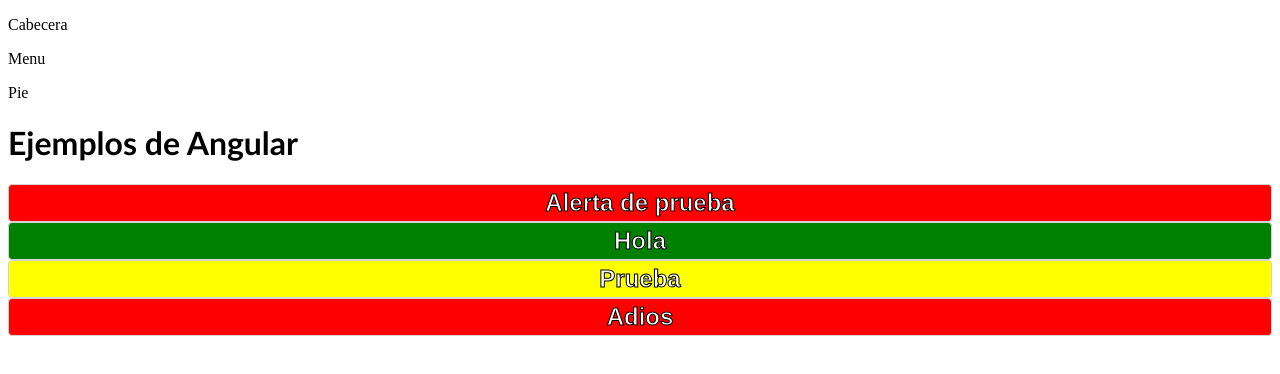
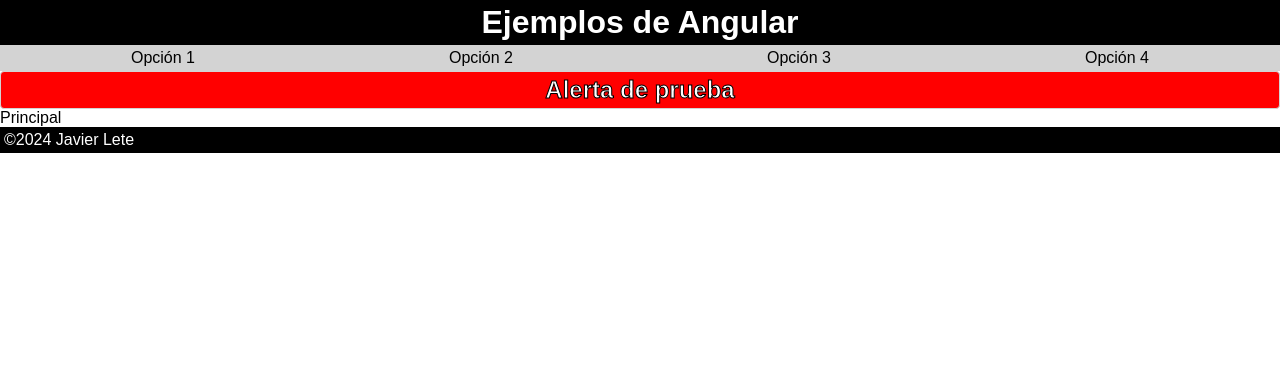
Before and after one commit to javierlete/angular-25-04, an Angular app in the folder ejemplos/: page / in a window 1280 px wide. Shown: the top 374 px of the page. Built offline with nearby package versions, Linux system fonts and the light colour scheme.

Commit message:
Componentes colocados con estilos

```diff
--- a/ejemplos/src/app/app.component.html
+++ b/ejemplos/src/app/app.component.html
@@ -1,9 +1,5 @@
 <app-cabecera></app-cabecera>
 <app-menu></app-menu>
+<alerta></alerta>
+<app-principal></app-principal>
 <app-pie></app-pie>
-
-<h1>{{title}}</h1>
-<alerta></alerta>
-<alerta color="green" mensaje="Hola"></alerta>
-<alerta color="yellow" mensaje="Prueba"></alerta>
-<alerta mensaje="Adios"></alerta>
--- a/ejemplos/src/app/app.component.ts
+++ b/ejemplos/src/app/app.component.ts
@@ -4,11 +4,12 @@ import { AlertaComponent } from './alerta.component';
 import { CabeceraComponent } from './cabecera.component';
 import { MenuComponent } from './menu.component';
 import { PieComponent } from './pie.component';
+import { PrincipalComponent } from './principal.component';
 
 @Component({
   selector: 'app-root',
   standalone: true,
-  imports: [RouterOutlet, AlertaComponent, CabeceraComponent, MenuComponent, PieComponent],
+  imports: [RouterOutlet, AlertaComponent, CabeceraComponent, MenuComponent, PrincipalComponent, PieComponent],
   templateUrl: './app.component.html',
   styleUrl: './app.component.css'
 })
--- a/ejemplos/src/app/cabecera.component.ts
+++ b/ejemplos/src/app/cabecera.component.ts
@@ -3,6 +3,21 @@ import { Component } from "@angular/core";
 @Component({
     standalone: true,
     selector: 'app-cabecera',
-    template: '<p>Cabecera</p>'
+    template: '<header><h1>{{titulo}}</h1></header>',
+    styles: `
+        h1 {
+            font-family: sans-serif;
+
+            background-color: black;
+            color: white;
+
+            margin: 0;
+            padding: 0.25rem;
+
+            text-align: center;
+        }
+    `
 })
-export class CabeceraComponent {}
+export class CabeceraComponent {
+    titulo = 'Ejemplos de Angular';
+}
--- a/ejemplos/src/app/menu.component.ts
+++ b/ejemplos/src/app/menu.component.ts
@@ -3,6 +3,34 @@ import { Component } from "@angular/core";
 @Component({
     standalone: true,
     selector: 'app-menu',
-    template: '<p>Menu</p>'
+    template: `
+        <nav>
+            <ul>
+                <li><a href="#">Opción 1</a></li>
+                <li><a href="#">Opción 2</a></li>
+                <li><a href="#">Opción 3</a></li>
+                <li><a href="#">Opción 4</a></li>
+            </ul>
+        </nav>
+    `,
+    styles: `
+        ul {
+            display: flex;
+            justify-content: space-around;
+
+            padding: 0.25rem;
+
+            background-color: lightgray;
+        }
+
+        li {
+            list-style: none;
+        }
+
+        a {
+            text-decoration: none;
+            color: black;
+        }
+    `
 })
 export class MenuComponent {}
--- a/ejemplos/src/app/pie.component.ts
+++ b/ejemplos/src/app/pie.component.ts
@@ -3,6 +3,19 @@ import { Component } from "@angular/core";
 @Component({
     standalone: true,
     selector: 'app-pie',
-    template: '<p>Pie</p>'
+    template: `
+        <footer>
+            <p>&copy;2024 Javier Lete</p>
+        </footer>
+    `,
+    styles: `
+        footer {
+            background-color: black;
+            color: white;
+
+            padding: 0.25rem;
+        }
+    `
+
 })
 export class PieComponent {}
--- /dev/null
+++ b/ejemplos/src/app/principal.component.ts
@@ -0,0 +1,8 @@
+import { Component } from "@angular/core";
+
+@Component({
+    standalone: true,
+    selector: 'app-principal',
+    template: '<main>Principal</main>'
+})
+export class PrincipalComponent {}
--- a/ejemplos/src/styles.css
+++ b/ejemplos/src/styles.css
@@ -1 +1,9 @@
-/* You can add global styles to this file, and also import other style files */
+* {
+    box-sizing: content-box;
+    margin: 0;
+    padding: 0;
+}
+
+body {
+    font-family: sans-serif;
+}
```
